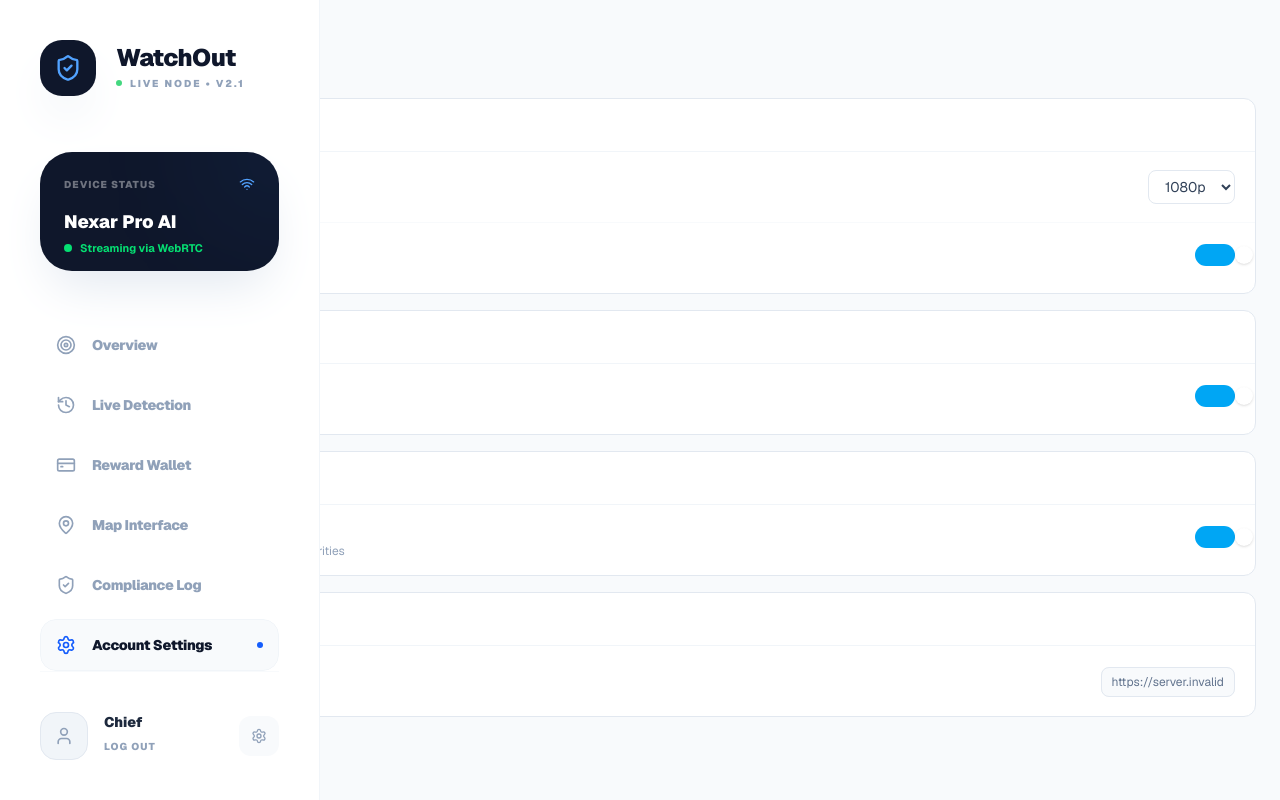
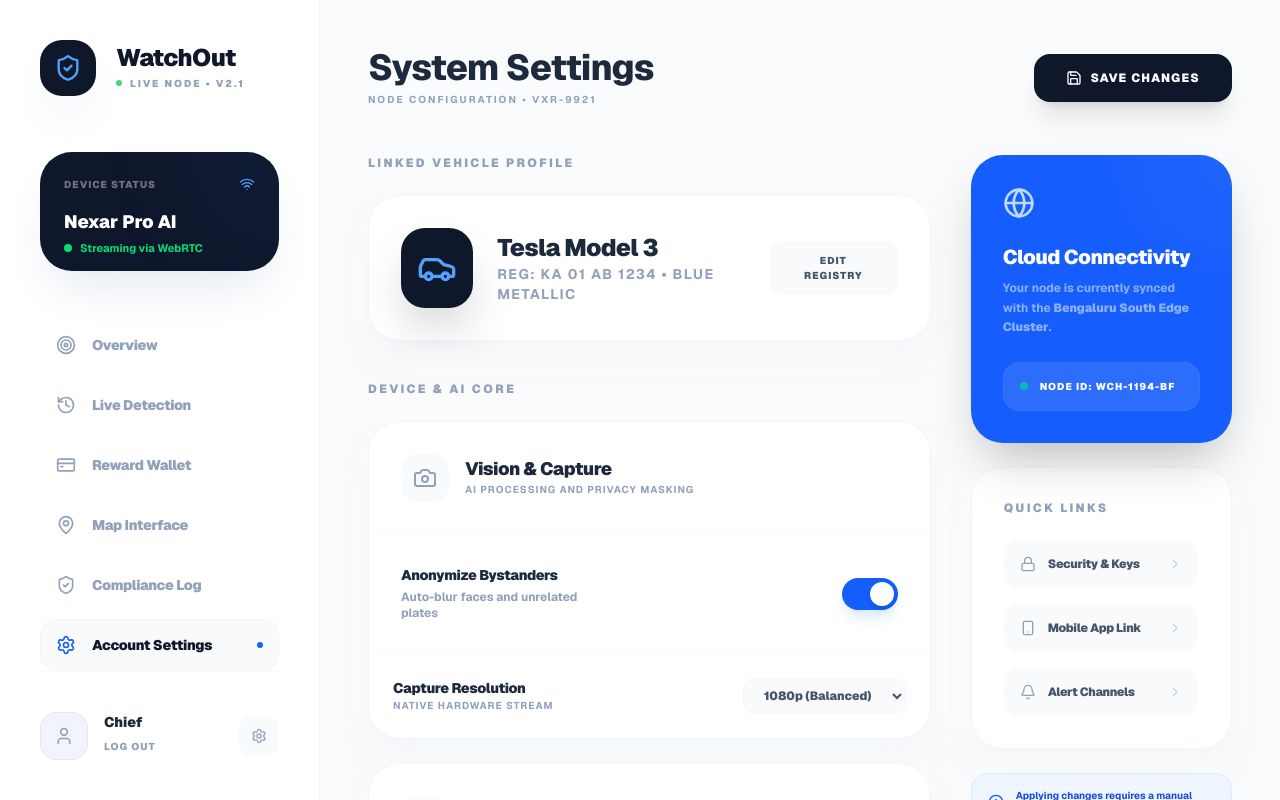
Before and after one commit to sathwikshetty0/watchout_app, a Next.js app: page /settings in a window 1280 px wide. Built offline with nearby package versions, Linux system fonts and the light colour scheme; no server answers.

Commit message:
Upgrade Account Settings with vehicle profile and premium management UI

```diff
--- a/src/app/settings/page.tsx
+++ b/src/app/settings/page.tsx
@@ -1,130 +1,176 @@
 'use client';
 
 import { useState } from 'react';
-import { Camera, Bell, Shield, Wifi, Save } from 'lucide-react';
+import { Camera, Bell, Shield, Wifi, Save, User, Car, Lock, Globe, Smartphone, ChevronRight, CheckCircle2, AlertCircle } from 'lucide-react';
+import { motion, AnimatePresence } from 'framer-motion';
+import Sidebar from '@/components/Sidebar';
 
 export default function SettingsPage() {
   const [notifications, setNotifications] = useState(true);
   const [autoSubmit, setAutoSubmit] = useState(true);
   const [faceBlur, setFaceBlur] = useState(true);
   const [quality, setQuality] = useState('1080p');
+  const [isSaved, setIsSaved] = useState(false);
+
+  const handleSave = () => {
+    setIsSaved(true);
+    setTimeout(() => setIsSaved(false), 3000);
+  };
 
   return (
-    <div className="p-6 space-y-6">
+    <div className="flex h-screen bg-[#fafbfc]">
+      <Sidebar />
+      <main className="flex-1 ml-80 overflow-y-auto px-12 py-12">
+        <header className="flex items-center justify-between mb-12">
           <div>
-        <h1 className="text-xl font-semibold text-slate-900">Settings</h1>
-        <p className="text-sm text-slate-400 mt-0.5">Device and application configuration</p>
+            <h1 className="text-4xl font-extrabold text-slate-800 tracking-tight">System Settings</h1>
+            <p className="text-slate-400 font-bold mt-1 uppercase tracking-[0.2em] text-[10px]">Node Configuration • VXR-9921</p>
+          </div>
+          <button
+            onClick={handleSave}
+            className={`flex items-center gap-2 px-8 py-4 rounded-2xl font-black text-xs uppercase tracking-widest transition-all shadow-xl active:scale-95 ${
+               isSaved ? 'bg-emerald-500 text-white' : 'bg-slate-900 text-white hover:bg-slate-800'
+            }`}
+          >
+            {isSaved ? <CheckCircle2 className="w-4 h-4" /> : <Save className="w-4 h-4" />}
+            {isSaved ? 'Preferences Saved' : 'Save Changes'}
+          </button>
+        </header>
+
+        <div className="grid grid-cols-12 gap-10">
+          {/* Main Settings Sections */}
+          <div className="col-span-8 space-y-10">
+            {/* Vehicle Profile */}
+            <section>
+               <h3 className="text-xs font-black text-slate-400 uppercase tracking-[0.2em] mb-6">Linked Vehicle Profile</h3>
+               <div className="bg-white rounded-[32px] p-8 border border-slate-100 shadow-xl shadow-slate-100/50 flex items-center justify-between group hover:border-blue-200 transition-all">
+                  <div className="flex items-center gap-6">
+                     <div className="w-20 h-20 bg-slate-900 rounded-[24px] flex items-center justify-center shadow-2xl group-hover:scale-110 transition-transform duration-500">
+                        <Car className="text-blue-400 w-10 h-10" />
+                     </div>
+                     <div>
+                        <p className="text-2xl font-black text-slate-800 tracking-tight">Tesla Model 3</p>
+                        <p className="text-sm font-bold text-slate-400 uppercase tracking-widest">Reg: KA 01 AB 1234 • Blue Metallic</p>
+                     </div>
+                  </div>
+                  <button className="px-6 py-3 bg-slate-50 hover:bg-slate-100 text-slate-600 rounded-xl font-black text-[10px] uppercase tracking-widest transition-all">Edit Registry</button>
+               </div>
+            </section>
+
+            {/* Core Configuration */}
+            <section className="space-y-6">
+               <h3 className="text-xs font-black text-slate-400 uppercase tracking-[0.2em] mb-6">Device & AI Core</h3>
+
+               <SettingsCard icon={Camera} title="Vision & Capture" description="AI processing and privacy masking">
+                  <SettingToggle label="Anonymize Bystanders" description="Auto-blur faces and unrelated plates" value={faceBlur} onChange={setFaceBlur} />
+                  <div className="flex items-center justify-between p-6">
+                     <div>
+                        <p className="text-sm font-black text-slate-800 tracking-tight">Capture Resolution</p>
+                        <p className="text-[10px] font-bold text-slate-400 uppercase tracking-widest">Native hardware stream</p>
+                     </div>
+                     <select
+                       className="bg-slate-50 border border-slate-100 rounded-xl px-4 py-2 text-xs font-black text-slate-600 focus:ring-2 focus:ring-blue-100 outline-none"
+                       value={quality}
+                       onChange={(e) => setQuality(e.target.value)}
+                     >
+                        <option value="4k">4K (Ultra HD)</option>
+                        <option value="1080p">1080p (Balanced)</option>
+                        <option value="720p">720p (Max Depth)</option>
+                     </select>
+                  </div>
+               </SettingsCard>
+
+               <SettingsCard icon={Shield} title="Compliance & Enforcement" description="Authority communication protocols">
+                  <SettingToggle label="Automated Payouts" description="Transfer rewards to wallet instantly" value={autoSubmit} onChange={setAutoSubmit} />
+               </SettingsCard>
+            </section>
           </div>
 
-      <div className="space-y-4">
-        {/* Camera */}
-        <Section icon={<Camera className="w-4 h-4 text-sky-500" />} title="Camera">
-          <SettingRow label="Recording Quality" description="Higher quality improves AI accuracy">
-            <select
-              value={quality}
-              onChange={(e) => setQuality(e.target.value)}
-              className="text-sm border border-slate-200 rounded-lg px-3 py-1.5 text-slate-700 focus:outline-none focus:ring-2 focus:ring-sky-200"
-            >
-              <option>1080p</option>
-              <option>720p</option>
-              <option>480p</option>
-            </select>
-          </SettingRow>
-          <SettingRow label="Privacy — Blur Faces" description="Automatically blur bystander faces">
-            <Toggle value={faceBlur} onChange={setFaceBlur} />
-          </SettingRow>
-        </Section>
-
-        {/* Notifications */}
-        <Section icon={<Bell className="w-4 h-4 text-sky-500" />} title="Notifications">
-          <SettingRow label="Violation Alerts" description="Notify on every new detection">
-            <Toggle value={notifications} onChange={setNotifications} />
-          </SettingRow>
-        </Section>
-
-        {/* Enforcement */}
-        <Section icon={<Shield className="w-4 h-4 text-sky-500" />} title="Enforcement">
-          <SettingRow
-            label="Auto-Submit Evidence"
-            description="Automatically forward verified detections to authorities"
-          >
-            <Toggle value={autoSubmit} onChange={setAutoSubmit} />
-          </SettingRow>
-        </Section>
-
-        {/* Connectivity */}
-        <Section icon={<Wifi className="w-4 h-4 text-sky-500" />} title="Connectivity">
-          <SettingRow label="Supabase Endpoint" description="Backend sync endpoint">
-            <span className="text-xs font-mono text-slate-500 bg-slate-50 border border-slate-200 px-2.5 py-1.5 rounded-lg">
-              {process.env.NEXT_PUBLIC_SUPABASE_URL ?? 'Not configured'}
-            </span>
-          </SettingRow>
-        </Section>
+          {/* Sidebar Settings / Stats */}
+          <div className="col-span-4 space-y-6">
+            <div className="bg-blue-600 rounded-[32px] p-8 text-white shadow-2xl relative overflow-hidden group">
+               <div className="absolute top-0 right-0 w-32 h-32 bg-white/10 rounded-full blur-3xl -mr-16 -mt-16 group-hover:scale-150 transition-transform duration-1000" />
+               <Globe className="w-8 h-8 text-blue-200 mb-6" />
+               <h4 className="text-xl font-black tracking-tight mb-2">Cloud Connectivity</h4>
+               <p className="text-xs font-bold text-blue-100/60 leading-relaxed mb-6">
+                  Your node is currently synced with the <strong>Bengaluru South Edge Cluster</strong>.
+               </p>
+               <div className="flex items-center gap-3 p-4 bg-white/10 rounded-2xl border border-white/5">
+                  <div className="w-2 h-2 rounded-full bg-emerald-400 animate-pulse" />
+                  <span className="text-[10px] font-black uppercase tracking-widest">Node ID: WCH-1194-BF</span>
+               </div>
             </div>
 
-      <div className="flex">
-        <button className="flex items-center gap-2 bg-sky-500 hover:bg-sky-600 text-white text-sm font-medium px-5 py-2.5 rounded-lg transition-colors">
-          <Save className="w-4 h-4" />
-          Save Settings
-        </button>
+            <div className="bg-white rounded-[32px] p-8 border border-slate-100 shadow-xl shadow-slate-100/50">
+               <h4 className="text-xs font-black text-slate-400 uppercase tracking-[0.2em] mb-6">Quick Links</h4>
+               <div className="space-y-4">
+                  <SideLink icon={Lock} label="Security & Keys" />
+                  <SideLink icon={Smartphone} label="Mobile App Link" />
+                  <SideLink icon={Bell} label="Alert Channels" />
                </div>
+            </div>
+
+            <div className="flex items-center gap-3 p-4 bg-blue-50 border border-blue-100 rounded-2xl">
+               <AlertCircle className="w-4 h-4 text-blue-600 shrink-0" />
+               <p className="text-[10px] font-bold text-blue-700 leading-tight">
+                  Applying changes requires a manual dashcam reboot within 24 hours.
+               </p>
+            </div>
+          </div>
+        </div>
+      </main>
     </div>
   );
 }
 
-function Section({
-  icon,
-  title,
-  children,
-}: {
-  icon: React.ReactNode;
-  title: string;
-  children: React.ReactNode;
-}) {
+function SettingsCard({ icon: Icon, title, description, children }: any) {
    return (
-    <div className="bg-white rounded-xl border border-slate-200 overflow-hidden">
-      <div className="flex items-center gap-2.5 px-5 py-3.5 border-b border-slate-100">
-        <div className="w-6 h-6 rounded-md bg-sky-50 flex items-center justify-center">{icon}</div>
-        <p className="text-sm font-medium text-slate-700">{title}</p>
+      <div className="bg-white rounded-[32px] border border-slate-100 shadow-xl shadow-slate-100/50 overflow-hidden">
+         <div className="p-8 border-b border-slate-50 flex items-center gap-4">
+            <div className="w-12 h-12 bg-slate-50 rounded-2xl flex items-center justify-center text-slate-400 group-hover:bg-slate-100 transition-colors">
+               <Icon className="w-6 h-6" />
             </div>
-      <div className="divide-y divide-slate-50">{children}</div>
+            <div>
+               <h4 className="text-lg font-black text-slate-800 tracking-tight leading-none mb-1">{title}</h4>
+               <p className="text-[10px] font-bold text-slate-400 uppercase tracking-widest">{description}</p>
             </div>
-  );
+         </div>
+         <div className="divide-y divide-slate-50">
+            {children}
+         </div>
+      </div>
+   )
 }
 
-function SettingRow({
-  label,
-  description,
-  children,
-}: {
-  label: string;
-  description: string;
-  children: React.ReactNode;
-}) {
+function SettingToggle({ label, description, value, onChange }: any) {
    return (
-    <div className="flex items-center justify-between px-5 py-4 gap-4">
+      <div className="flex items-center justify-between p-8 group">
          <div>
-        <p className="text-sm font-medium text-slate-700">{label}</p>
-        <p className="text-xs text-slate-400 mt-0.5">{description}</p>
+            <p className="text-sm font-black text-slate-800 tracking-tight leading-tight mb-1">{label}</p>
+            <p className="text-xs font-bold text-slate-400 max-w-[200px]">{description}</p>
          </div>
-      <div className="shrink-0">{children}</div>
+         <button
+           onClick={() => onChange(!value)}
+           className={`relative w-14 h-8 rounded-full transition-all duration-500 ${value ? 'bg-blue-600 shadow-lg shadow-blue-100' : 'bg-slate-200'}`}
+         >
+            <motion.div
+               animate={{ x: value ? 28 : 4 }}
+               className="absolute top-1 w-6 h-6 bg-white rounded-full shadow-md"
+               transition={{ type: "spring", stiffness: 500, damping: 30 }}
+            />
+         </button>
       </div>
-  );
+   )
 }
 
-function Toggle({ value, onChange }: { value: boolean; onChange: (v: boolean) => void }) {
+function SideLink({ icon: Icon, label }: any) {
    return (
-    <button
-      onClick={() => onChange(!value)}
-      className={`relative w-10 h-5.5 rounded-full transition-colors ${value ? 'bg-sky-500' : 'bg-slate-200'}`}
-      style={{ height: '22px' }}
-    >
-      <span
-        className={`absolute top-0.5 w-4.5 h-4.5 bg-white rounded-full shadow-sm transition-transform ${
-          value ? 'translate-x-5' : 'translate-x-0.5'
-        }`}
-        style={{ width: '18px', height: '18px', top: '2px' }}
-      />
+      <button className="w-full flex items-center justify-between p-4 bg-slate-50 rounded-2xl group hover:bg-slate-100 transition-all">
+         <div className="flex items-center gap-3">
+            <Icon className="w-4 h-4 text-slate-400 group-hover:text-slate-800 transition-colors" />
+            <span className="text-xs font-black text-slate-600 tracking-tight group-hover:text-slate-800">{label}</span>
+         </div>
+         <ChevronRight className="w-4 h-4 text-slate-300 group-hover:translate-x-1 transition-transform" />
       </button>
-  );
+   )
 }
```
Lines whose indentation alone changed are shown as unchanged.
